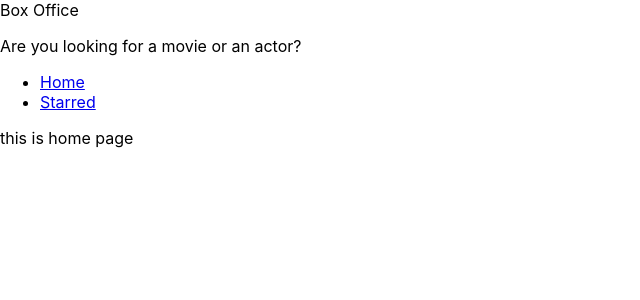
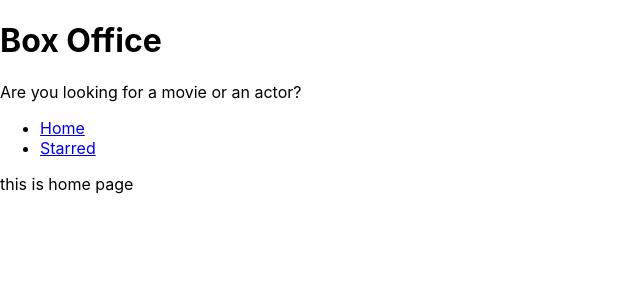
Before and after one commit to mansha9/box-office, a React (Create React App) app: page / in a window 1280 px wide. Shown: the top 300 px of the page, without its empty margins (0-640 px from the left). Built offline with nearby package versions, Linux system fonts and the light colour scheme.

Commit message:
added layout mangement and created bold title

```diff
--- a/src/components/Title.js
+++ b/src/components/Title.js
@@ -3,7 +3,7 @@ import React from 'react';
 const Title = ({ title, subtitle }) => (
 
         <div>
-            <hi>{title}</hi>
+            <h1>{title}</h1>
             <p>{subtitle}</p>
         </div>
 );
```
